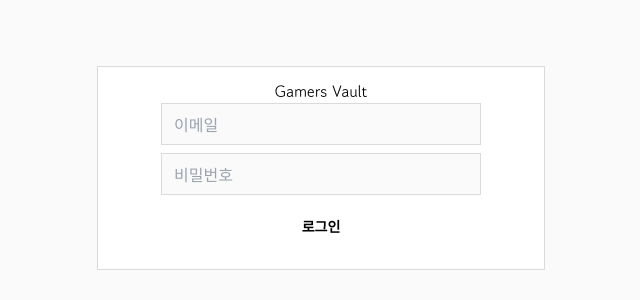
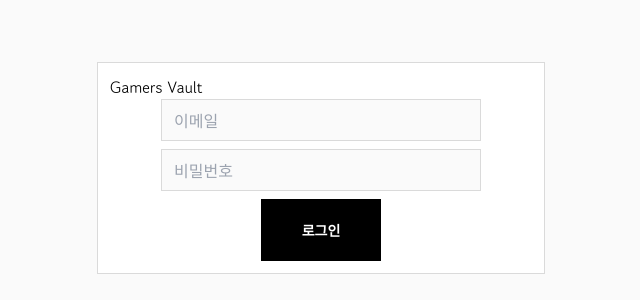
Before and after one commit to ohseungo/gamers-vault-frontend, a Next.js app: page / in a window 1280 px wide. Shown: the part 232-532 px from the top of the page, without its empty margins (319-959 px from the left). Built offline with nearby package versions, Linux system fonts and the light colour scheme.

Commit message:
feat : loginview stack

```diff
--- a/components/auth/LoginView/LoginVIew.module.css
+++ b/components/auth/LoginView/LoginVIew.module.css
@@ -1,5 +1,5 @@
 .root {
-  @apply bg-primary w-full max-w-md flex flex-col items-center px-3 py-3;
+  @apply bg-primary w-full max-w-md flex flex-col  px-3 py-3;
 
   border: 1px solid var(--secondary-border);
 }
--- a/components/auth/LoginView/LoginView.tsx
+++ b/components/auth/LoginView/LoginView.tsx
@@ -6,9 +6,11 @@
   return (
     <div className={style.root}>
       <h1>Gamers Vault</h1>
-      <Input type="email" placeholder="이메일" />
-      <Input type="password" placeholder="비밀번호" className="mt-2" />
-      <Button>로그인</Button>
+      <div className="flex flex-col space-y-2 w-full items-center">
+        <Input type="email" placeholder="이메일" />
+        <Input type="password" placeholder="비밀번호" />
+        <Button>로그인</Button>
+      </div>
     </div>
   );
 };
--- a/components/ui/Button/Button.module.css
+++ b/components/ui/Button/Button.module.css
@@ -1,5 +1,5 @@
 .root {
-  @apply cursor-pointer inline-flex
+  @apply cursor-pointer inline-flex bg-primary-2 text-primary
   px-10 py-5 text-center justify-center
   border border-transparent items-center text-sm font-semibold;
 }
--- a/styles/base.css
+++ b/styles/base.css
@@ -1,5 +1,6 @@
 :root {
   --primary: #ffffff;
+  --primary-2: #000000;
   --secondary: #fafafa;
   --secondary-border: #dadada;
 
--- a/tailwind.config.js
+++ b/tailwind.config.js
@@ -8,6 +8,7 @@
     extend: {
       colors: {
         primary: "var(--primary)",
+        "primary-2": "var(--primary-2)",
         secondary: "var(--secondary)",
       },
     },
```
